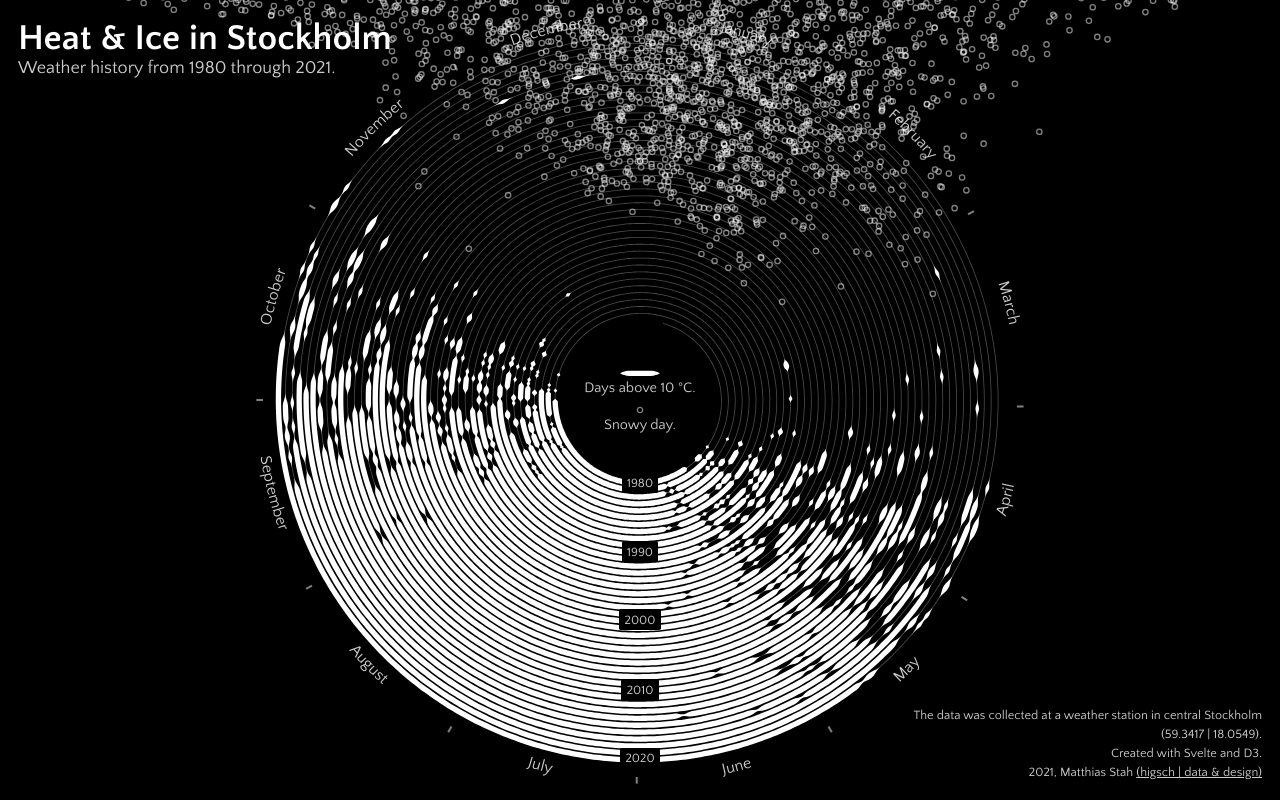
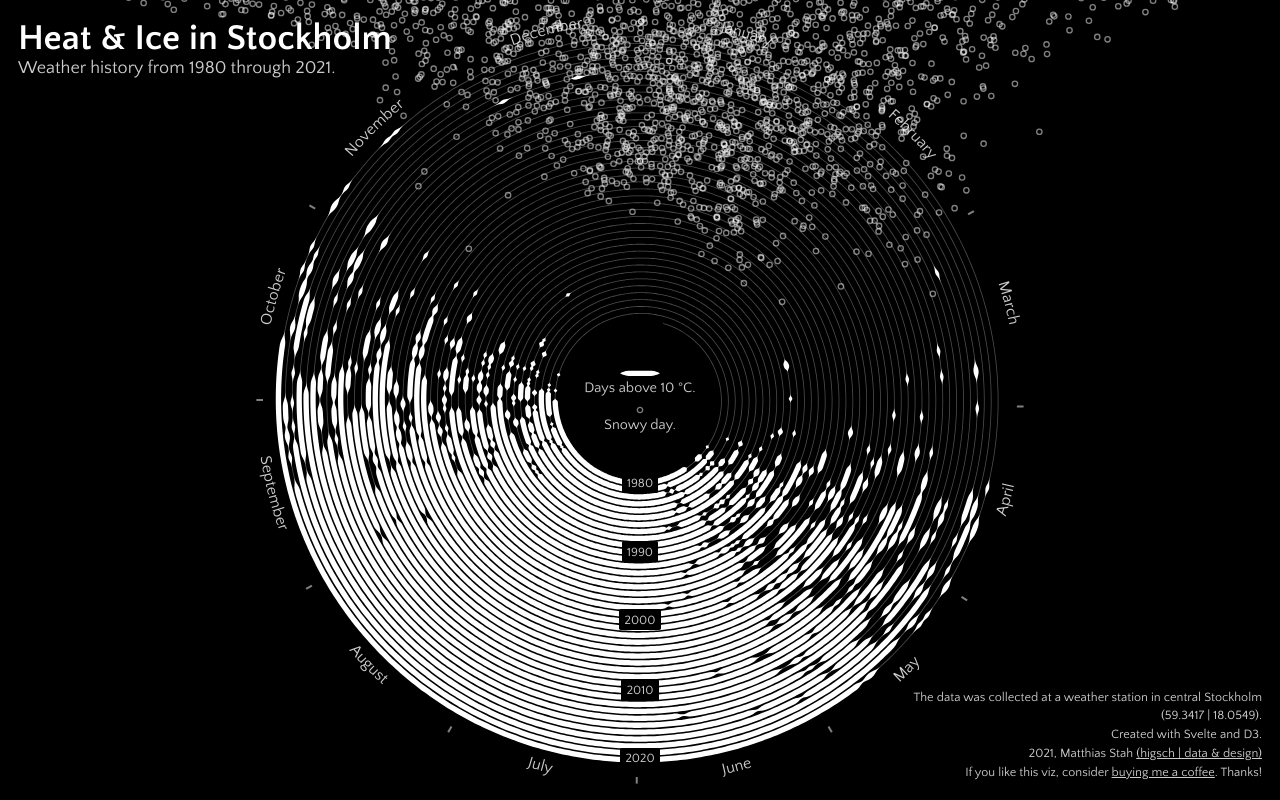
Before and after one commit to higsch/heat-and-ice, a Svelte app: page / in a window 1280 px wide. Built offline with nearby package versions, Linux system fonts and the light colour scheme.

Commit message:
add buy me a coffee

```diff
--- a/src/Visualization.svelte
+++ b/src/Visualization.svelte
@@ -28,9 +28,9 @@
     .domain(extent(data, (d) => d.yearDay))
     .range([minDim / 10, minDim / 2.2]);
 
-  $: temperatureScale = (temperature) => temperature > 10 ? minDim / data.length * 50 : 0;
+  $: temperatureScale = (temperature) => data.length > 0 && temperature > 10 ? minDim / data.length * 50 : 0;
 
-  $: snowflakeRadiusScale = (snow) => snow && snow > 0 ? minDim / data.length * 50 : 0;
+  $: snowflakeRadiusScale = (snow) => data.length > 0 && snow && snow > 0 ? minDim / data.length * 50 : 0;
 
   $: spiralData = data.map((d) => {
       return {
--- a/src/components/Credits.svelte
+++ b/src/components/Credits.svelte
@@ -14,6 +14,9 @@
   </p>
   <p>
     2021, Matthias Stah <a href="https://higsch.com" target="_blank">(higsch | data & design)</a>
+  </p>
+  <p>
+    If you like this viz, consider <a href="https://www.buymeacoffee.com/higsch" target="_blank">buying me a coffee</a>. Thanks!
   </p>
 </div>
 
```
